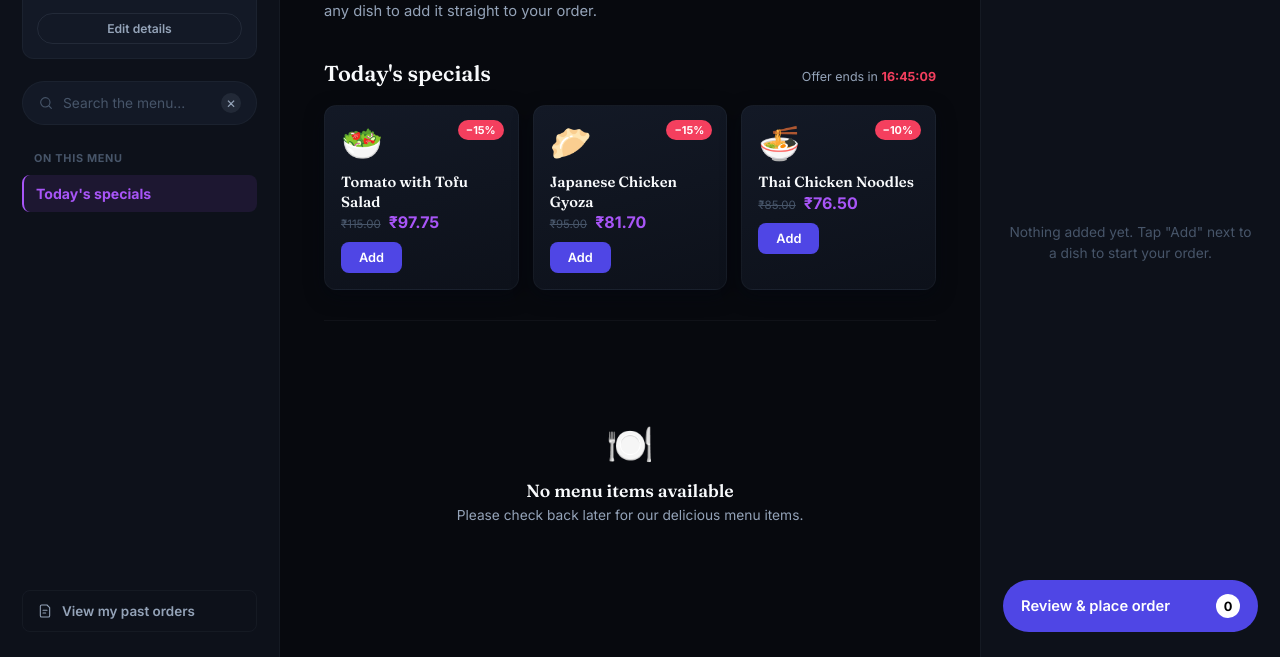
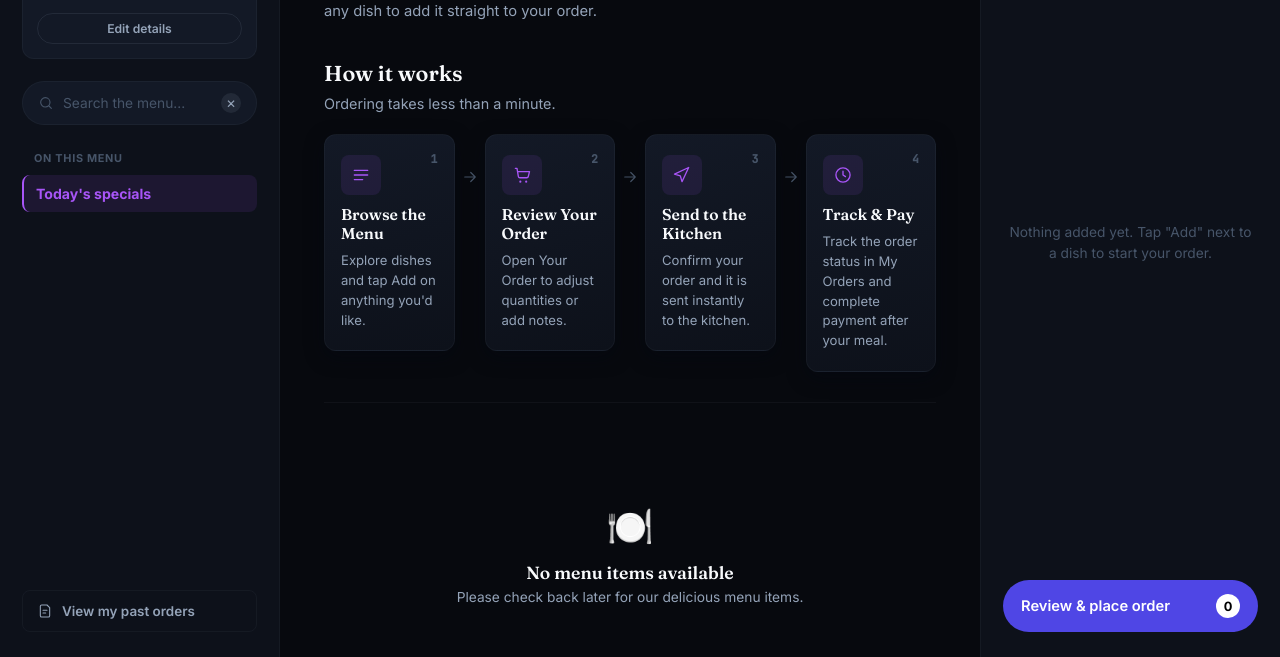
Before and after one commit to hiffenick/scan2dine, a Python web app: template templates/customer/explore.html in a window 1280 px wide. Shown: the part 142-799 px from the top of the page. Run offline with Jinja, Linux system fonts and the light colour scheme; the template is opened without the code that fills it, so the values that code supplies are empty; some libraries are stand-ins or nearby versions.

Commit message:
refact: Customer Ui Issues Fixed

```diff
--- a/static/css/customer/explore.css
+++ b/static/css/customer/explore.css
@@ -398,7 +398,7 @@ a { color: inherit; text-decoration: none; }
 .section-timer strong { color: var(--clay); font-weight: 700; }
 
 /* ----- specials ----- */
-.deals-row {
+/* .deals-row {
     display: grid;
     grid-template-columns: repeat(3, 1fr);
     gap: 14px;
@@ -445,7 +445,107 @@ a { color: inherit; text-decoration: none; }
     font-size: 0.8rem;
     font-weight: 600;
     transition: background 0.22s ease, transform 0.2s ease;
+} */
+
+/* ----- how it works ----- */
+.how-it-works-subtitle {
+    font-size: 0.9rem;
+    color: var(--text-muted);
+    margin-top: -10px;
+    margin-bottom: 22px;
 }
+
+.how-it-works-steps {
+    display: grid;
+    grid-template-columns: repeat(4, 1fr) 0fr;
+    grid-template-columns: 1fr auto 1fr auto 1fr auto 1fr;
+    align-items: start;
+    gap: 6px;
+}
+
+.how-step {
+    background: linear-gradient(165deg, var(--ink-card), var(--ink-raised));
+    border: 1px solid var(--line);
+    border-radius: var(--radius-md);
+    padding: 20px 16px;
+    display: flex;
+    flex-direction: column;
+    gap: 8px;
+    box-shadow: var(--shadow-sm);
+    transition: transform 0.22s ease, border-color 0.22s ease;
+    position: relative;
+}
+
+.how-step:hover {
+    transform: translateY(-3px);
+    border-color: var(--line-strong);
+}
+
+.how-step-icon {
+    width: 40px; height: 40px;
+    border-radius: var(--radius-sm);
+    background: var(--amber-soft);
+    color: var(--amber);
+    display: flex; align-items: center; justify-content: center;
+}
+.how-step-icon svg { width: 20px; height: 20px; }
+
+.how-step-number {
+    position: absolute;
+    top: 16px; right: 16px;
+    font-family: 'JetBrains Mono', monospace;
+    font-size: 0.72rem;
+    font-weight: 600;
+    color: var(--text-dim);
+}
+
+.how-step-title {
+    font-size: 0.98rem;
+    font-weight: 600;
+    margin-top: 2px;
+}
+
+.how-step-desc {
+    font-size: 0.82rem;
+    color: var(--text-muted);
+    line-height: 1.5;
+}
+
+.how-step-connector {
+    display: flex;
+    align-items: center;
+    justify-content: center;
+    color: var(--text-dim);
+    padding-top: 34px;
+}
+.how-step-connector svg { width: 18px; height: 18px; }
+
+@media (max-width: 899px) {
+    .how-it-works-steps {
+        display: flex;
+        flex-direction: row;
+        overflow-x: auto;
+        scroll-snap-type: x mandatory;
+        -webkit-overflow-scrolling: touch;
+        gap: 12px;
+        padding-bottom: 6px;
+        margin: 0 -18px;
+        padding-left: 18px;
+        padding-right: 18px;
+        scrollbar-width: none;
+    }
+    .how-it-works-steps::-webkit-scrollbar { display: none; }
+
+    .how-step {
+        flex: 0 0 78%;
+        scroll-snap-align: start;
+    }
+
+    .how-step-connector {
+        display: none;
+    }
+}
+
 .deal-order:hover { background: var(--moss-bright); transform: translateY(-1px); }
 
 /* ----- dish rows (the stacked full menu) ----- */
--- a/templates/customer/explore.html
+++ b/templates/customer/explore.html
@@ -93,51 +93,60 @@
             <p class="menu-doc-sub">Scroll through, or jump to a section from the menu on the left. Tap any dish to add it straight to your order.</p>
         </div>
 
-        <!-- ===== SPECIALS ===== -->
-        <section class="menu-section" id="section-deals">
+        <!-- ===== HOW IT WORKS (replaces former "Today's Specials") ===== -->
+        <section class="menu-section how-it-works-section" id="section-deals">
             <div class="section-head">
-                <h2>Today's specials</h2>
-                <span class="section-timer">Offer ends in <strong id="countdownTimer">12:10:09</strong></span>
+                <h2>How it works</h2>
             </div>
+            <p class="how-it-works-subtitle">Ordering takes less than a minute.</p>
 
-            <div class="deals-row">
-                <article class="deal-card">
-                    <span class="deal-cut">−15%</span>
-                    <div class="deal-emoji">🥗</div>
-                    <div class="deal-info">
-                        <h3 class="deal-name">Tomato with Tofu Salad</h3>
-                        <div class="deal-prices">
-                            <span class="deal-old">₹115.00</span>
-                            <span class="deal-new">₹97.75</span>
-                        </div>
+            <div class="how-it-works-steps">
+                <article class="how-step">
+                    <div class="how-step-icon">
+                        <svg viewBox="0 0 24 24" fill="none"><path d="M4 6.5h16M4 12h16M4 17.5h10" stroke="currentColor" stroke-width="1.6" stroke-linecap="round"/></svg>
                     </div>
-                    <button class="deal-order" onclick="addToCart('Tomato with Tofu Salad', 97.75, 0)">Add</button>
+                    <span class="how-step-number">1</span>
+                    <h3 class="how-step-title">Browse the Menu</h3>
+                    <p class="how-step-desc">Explore dishes and tap Add on anything you'd like.</p>
                 </article>
 
-                <article class="deal-card">
-                    <span class="deal-cut">−15%</span>
-                    <div class="deal-emoji">🥟</div>
-                    <div class="deal-info">
-                        <h3 class="deal-name">Japanese Chicken Gyoza</h3>
-                        <div class="deal-prices">
-                            <span class="deal-old">₹95.00</span>
-                            <span class="deal-new">₹81.70</span>
-                        </div>
+                <div class="how-step-connector" aria-hidden="true">
+                    <svg viewBox="0 0 24 24" fill="none"><path d="M5 12h13M13 6l6 6-6 6" stroke="currentColor" stroke-width="1.6" stroke-linecap="round" stroke-linejoin="round"/></svg>
+                </div>
+
+                <article class="how-step">
+                    <div class="how-step-icon">
+                        <svg viewBox="0 0 24 24" fill="none"><path d="M4 4h2l1.6 9.6a2 2 0 0 0 2 1.7h8a2 2 0 0 0 2-1.6L21 8H7" stroke="currentColor" stroke-width="1.6" stroke-linecap="round" stroke-linejoin="round"/><circle cx="10" cy="20" r="1.3" fill="currentColor"/><circle cx="17" cy="20" r="1.3" fill="currentColor"/></svg>
                     </div>
-                    <button class="deal-order" onclick="addToCart('Japanese Chicken Gyoza', 81.70, 0)">Add</button>
+                    <span class="how-step-number">2</span>
+                    <h3 class="how-step-title">Review Your Order</h3>
+                    <p class="how-step-desc">Open Your Order to adjust quantities or add notes.</p>
                 </article>
 
-                <article class="deal-card">
-                    <span class="deal-cut">−10%</span>
-                    <div class="deal-emoji">🍜</div>
-                    <div class="deal-info">
-                        <h3 class="deal-name">Thai Chicken Noodles</h3>
-                        <div class="deal-prices">
-                            <span class="deal-old">₹85.00</span>
-                            <span class="deal-new">₹76.50</span>
-                        </div>
+                <div class="how-step-connector" aria-hidden="true">
+                    <svg viewBox="0 0 24 24" fill="none"><path d="M5 12h13M13 6l6 6-6 6" stroke="currentColor" stroke-width="1.6" stroke-linecap="round" stroke-linejoin="round"/></svg>
+                </div>
+
+                <article class="how-step">
+                    <div class="how-step-icon">
+                        <svg viewBox="0 0 24 24" fill="none"><path d="M3 11l17-8-8 17-2-7-7-2Z" stroke="currentColor" stroke-width="1.6" stroke-linejoin="round"/></svg>
                     </div>
-                    <button class="deal-order" onclick="addToCart('Thai Chicken Noodles', 76.50, 0)">Add</button>
+                    <span class="how-step-number">3</span>
+                    <h3 class="how-step-title">Send to the Kitchen</h3>
+                    <p class="how-step-desc">Confirm your order and it is sent instantly to the kitchen.</p>
+                </article>
+
+                <div class="how-step-connector" aria-hidden="true">
+                    <svg viewBox="0 0 24 24" fill="none"><path d="M5 12h13M13 6l6 6-6 6" stroke="currentColor" stroke-width="1.6" stroke-linecap="round" stroke-linejoin="round"/></svg>
+                </div>
+
+                <article class="how-step">
+                    <div class="how-step-icon">
+                        <svg viewBox="0 0 24 24" fill="none"><circle cx="12" cy="12" r="8.5" stroke="currentColor" stroke-width="1.6"/><path d="M12 7.5V12l3 2" stroke="currentColor" stroke-width="1.6" stroke-linecap="round" stroke-linejoin="round"/></svg>
+                    </div>
+                    <span class="how-step-number">4</span>
+                    <h3 class="how-step-title">Track &amp; Pay</h3>
+                    <p class="how-step-desc">Track the order status in My Orders and complete payment after your meal.</p>
                 </article>
             </div>
         </section>
```
